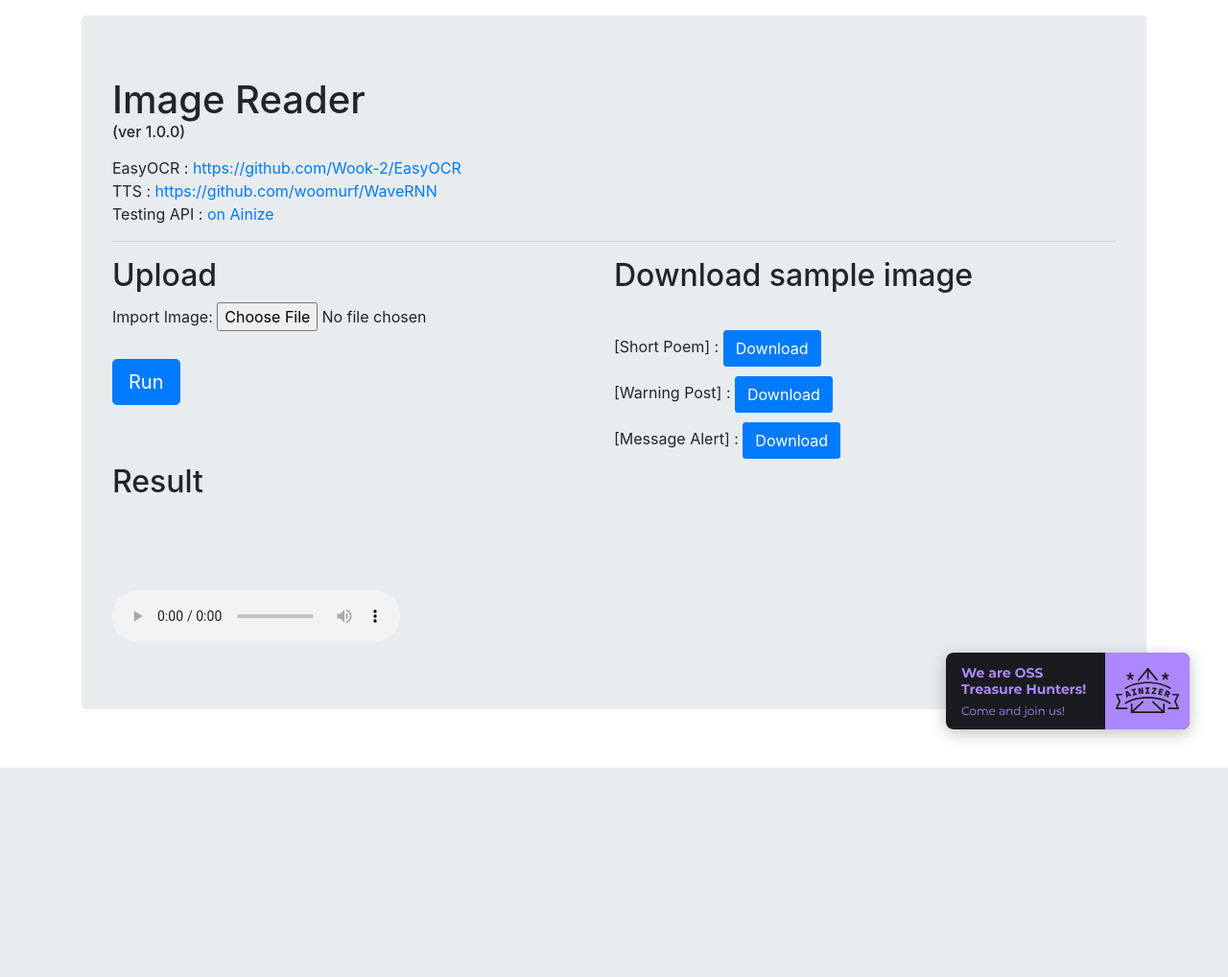
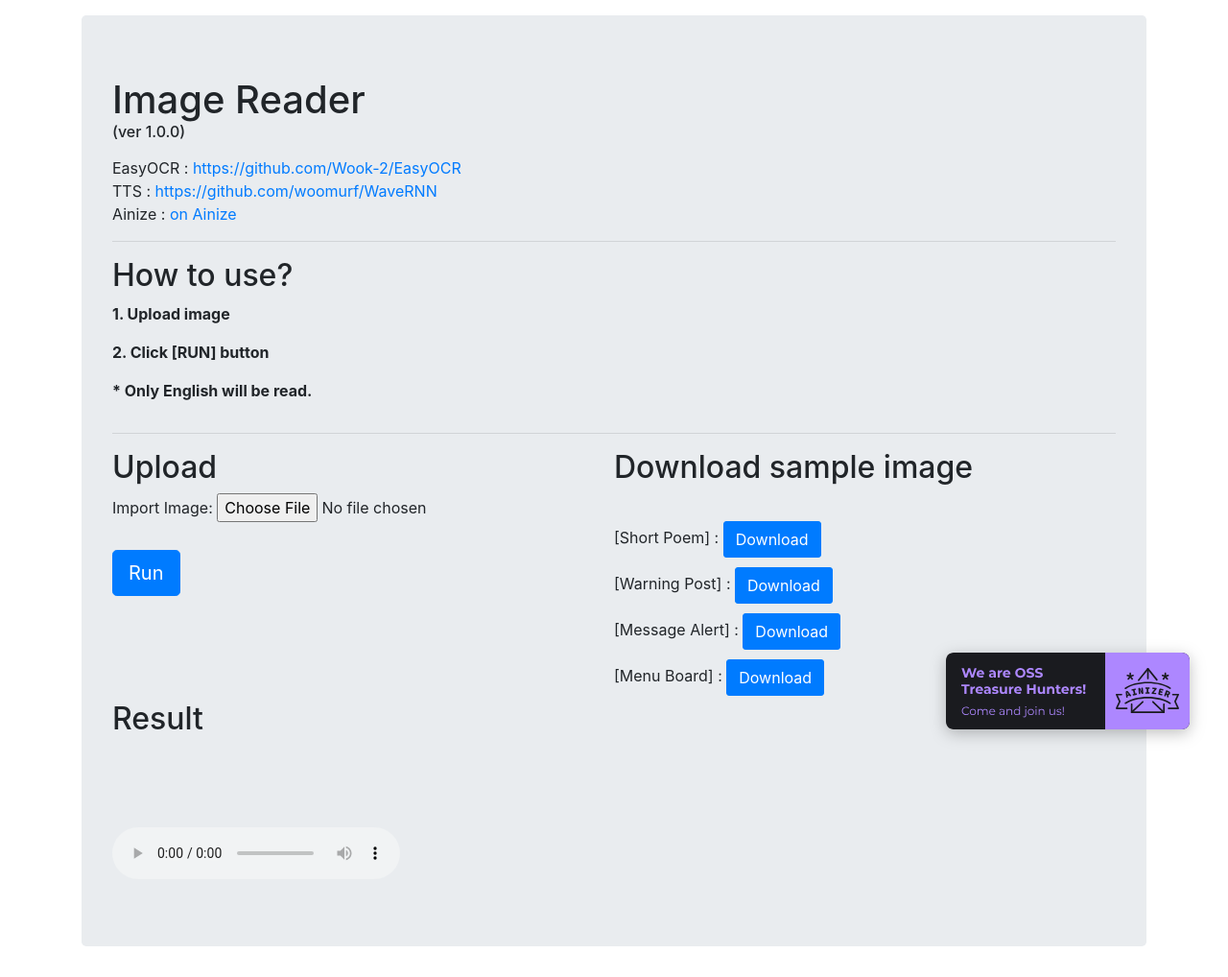
Before and after one commit to Wook-2/ImageReader, a Flask app: page / in a window 1280 px wide. Shown: the whole page at 96% size. Before the commit the page ends 800 px from the top, so only its background shows below. Run offline with Flask 2, Linux system fonts and the light colour scheme; some libraries are stand-ins or nearby versions.

Commit message:
update index page

```diff
--- a/templates/index.html
+++ b/templates/index.html
@@ -76,9 +76,19 @@
                 <A>EasyOCR : </A> <A href="https://github.com/Wook-2/EasyOCR">https://github.com/Wook-2/EasyOCR</A><br>
                 <A>TTS : </A> <A href="https://github.com/woomurf/WaveRNN">https://github.com/woomurf/WaveRNN</A>
                 <br>
-                <A>Testing API : </A> <A href="https://ainize.ai/wook-2/easyocrgpu"> on Ainize </A>
+                <A>Ainize : </A> <A href="https://ainize.ai/Wook-2/callapi?branch=master"> on Ainize </A>
                 <hr class="solid">
+                <div style="float:left;width:100%;">
+                    <h2>How to use?</h2>
+                    <p style="font-weight: bold;">1. Upload image</p>
+                    <p style="font-weight: bold;">2. Click [RUN] button</p>
+                    <p style="font-weight: bold;">* Only English will be read. </p>
+
+                </div>
+
+
                     <div id = 'inputImage' style="float:left;width: 50%;">
+                        <hr class="solid">
                         <h2>Upload </h2>
                             <label for="input">Import Image: </label>
                             <input id="input" type=file onchange="onFileSelected(event)" name=file><br>
@@ -89,10 +99,12 @@
                     </div>
 
                 <div style="float:left;width: 50%;">
+                    <hr class="solid">
                 <h2>Download sample image</h2><br>
                 [Short Poem] : <a href="/static/short_poem.jpg" target='blank'><button class='btn btn-primary' style="border-radius: 3px; margin-top: 5px; margin-bottom: 5px;">Download</button></a><br>
                 [Warning Post] : <a href="/static/post.jpeg" target='blank'><button class='btn btn-primary' style="border-radius: 3px;margin-top: 5px; margin-bottom: 5px;">Download</button></a><br>
                 [Message Alert] : <a href="/static/alert.png" target='blank'><button class='btn btn-primary' style="border-radius: 3px;margin-top: 5px; margin-bottom: 5px;">Download</button></a><br>
+                [Menu Board] : <a href="/static/menu.jpg" target='blank'><button class='btn btn-primary' style="border-radius: 3px;margin-top: 5px; margin-bottom: 5px;">Download</button></a><br>
                 </div>
                 <!-- <br><br><br><br><br><br><br><br><br> -->
                             <!-- Result Box -->
```
